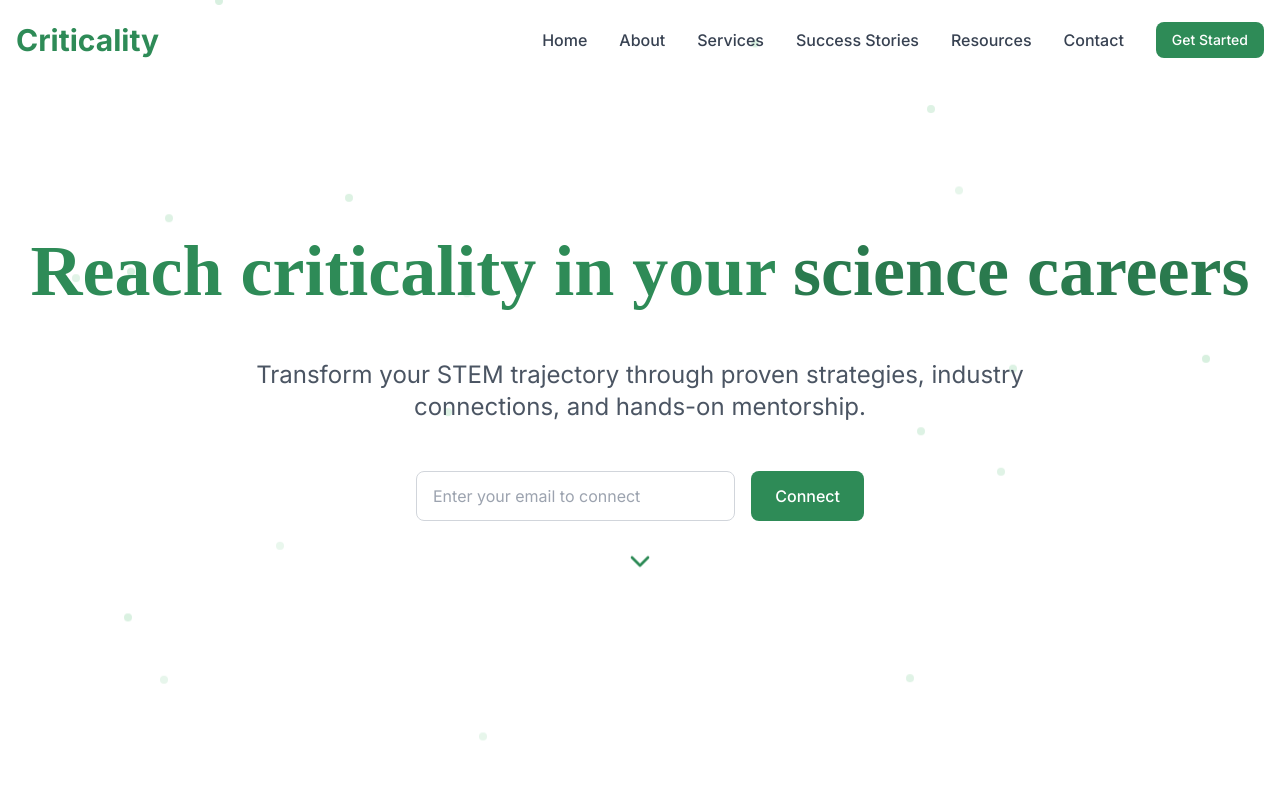
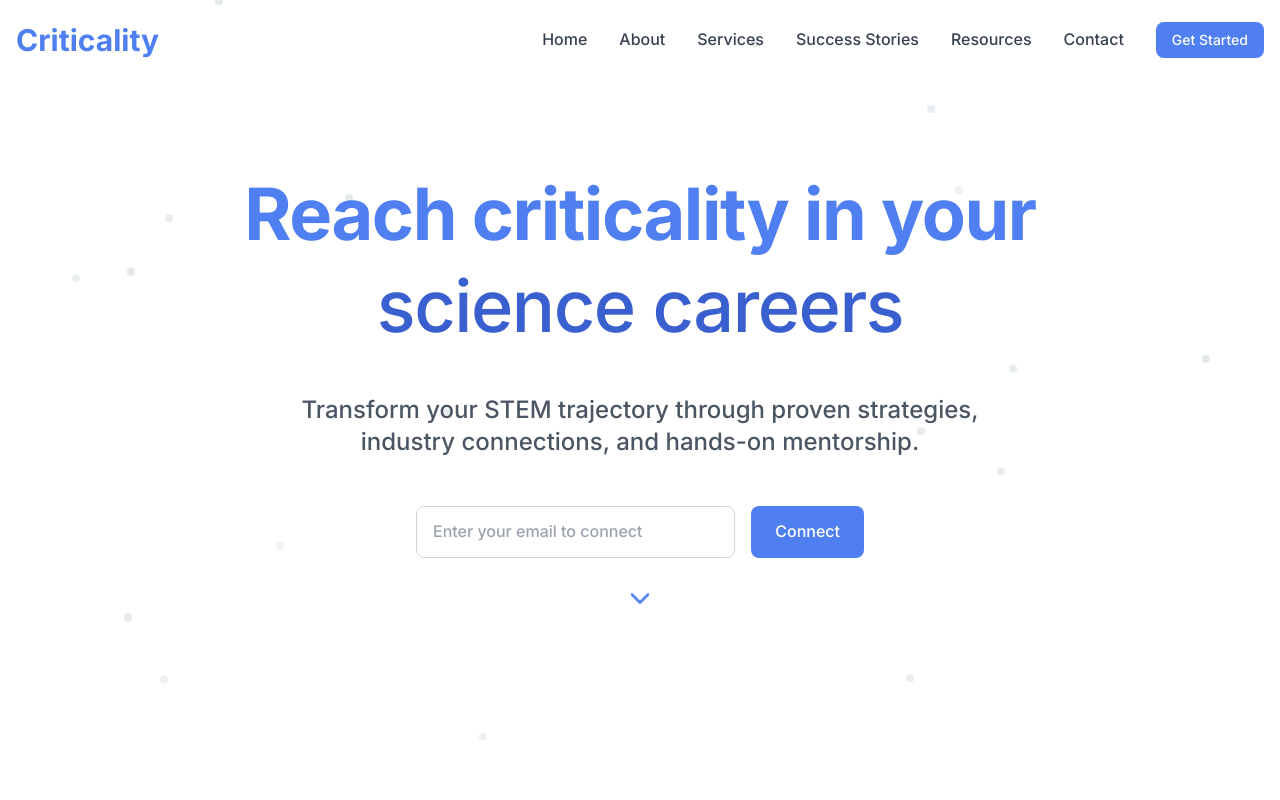
Before and after one commit to swansone4/criticality-stem-consulting, a Next.js app: page / in a window 1280 px wide. Shown: the top 800 px of the page. Built offline with nearby package versions, Linux system fonts and the light colour scheme.

Commit message:
feat: update color palette and typography to match new UI/UX style

```diff
--- a/app/globals.css
+++ b/app/globals.css
@@ -6,16 +6,57 @@
   html {
     scroll-behavior: smooth;
   }
-
   body {
-    font-family: 'Times New Roman', Georgia, serif;
-    color: #2E8B57;
-    background-color: #ffffff;
+    font-family: 'Inter', 'Poppins', 'SF Pro', ui-sans-serif, system-ui, sans-serif;
+    color: #1A1A2E;
+    background-color: #FFFFFF;
+    line-height: 1.6;
   }
-
-  h1, h2, h3, h4, h5, h6 {
-    font-family: 'Times New Roman', Georgia, serif;
+  h1 {
+    font-size: 2.5rem;
+    font-weight: 800;
+    letter-spacing: -0.02em;
+    color: #1A1A2E;
+    font-family: 'Inter', 'Poppins', 'SF Pro', ui-sans-serif, system-ui, sans-serif;
+    margin-bottom: 0.75rem;
+  }
+  h2 {
+    font-size: 2rem;
+    font-weight: 700;
+    letter-spacing: -0.01em;
+    color: #1A1A2E;
+    font-family: 'Inter', 'Poppins', 'SF Pro', ui-sans-serif, system-ui, sans-serif;
+    margin-bottom: 0.5rem;
+  }
+  h3 {
+    font-size: 1.5rem;
+    font-weight: 700;
+    color: #1A1A2E;
+    font-family: 'Inter', 'Poppins', 'SF Pro', ui-sans-serif, system-ui, sans-serif;
+    margin-bottom: 0.5rem;
+  }
+  h4, h5, h6 {
     font-weight: 600;
+    color: #1A1A2E;
+    font-family: 'Inter', 'Poppins', 'SF Pro', ui-sans-serif, system-ui, sans-serif;
+  }
+  p, span, li, label, input, textarea, button {
+    font-family: 'Inter', 'Poppins', 'SF Pro', ui-sans-serif, system-ui, sans-serif;
+    color: #1A1A2E;
+    font-weight: 500;
+  }
+  strong, b {
+    color: #FF6B00;
+    font-weight: 700;
+  }
+  a {
+    color: #4F7FF0;
+    text-decoration: none;
+    font-weight: 600;
+    transition: color 0.2s;
+  }
+  a:hover {
+    color: #2546b8;
   }
 }
 
--- a/tailwind.config.js
+++ b/tailwind.config.js
@@ -9,26 +9,32 @@ module.exports = {
     extend: {
       colors: {
         primary: {
-          50: '#f0f9f4',
-          100: '#dcf2e3',
-          200: '#bce5c9',
-          300: '#8dd1a8',
-          400: '#5bb583',
-          500: '#2E8B57', // Main academic green
-          600: '#2a7a4e',
-          700: '#246341',
-          800: '#1f5236',
-          900: '#1a442e',
+          50: '#f5f7fa',
+          100: '#e0e0e0', // Light gray for borders/subtext
+          200: '#cfd8dc',
+          300: '#b0bec5',
+          400: '#90a4ae',
+          500: '#4F7FF0', // Bright blue (primary accent)
+          600: '#3a5fcf',
+          700: '#2546b8',
+          800: '#1a2e4f', // Deep navy (primary text)
+          900: '#1A1A2E', // Deepest navy/black
         },
-        academic: {
-          green: '#2E8B57',
-          dark: '#1a442e',
-          light: '#8dd1a8',
-        }
+        accent: {
+          blue: '#4F7FF0',
+          orange: '#FF6B00',
+        },
+        background: '#FFFFFF',
+        border: '#E0E0E0',
+        text: {
+          primary: '#1A1A2E',
+          secondary: '#4F7FF0',
+          highlight: '#FF6B00',
+          sub: '#90a4ae',
+        },
       },
       fontFamily: {
-        'times': ['Times New Roman', 'serif'],
-        'academic': ['Times New Roman', 'Georgia', 'serif'],
+        sans: ['Inter', 'Poppins', 'SF Pro', 'ui-sans-serif', 'system-ui', 'sans-serif'],
       },
       animation: {
         'fade-in': 'fadeIn 0.5s ease-in-out',
```
